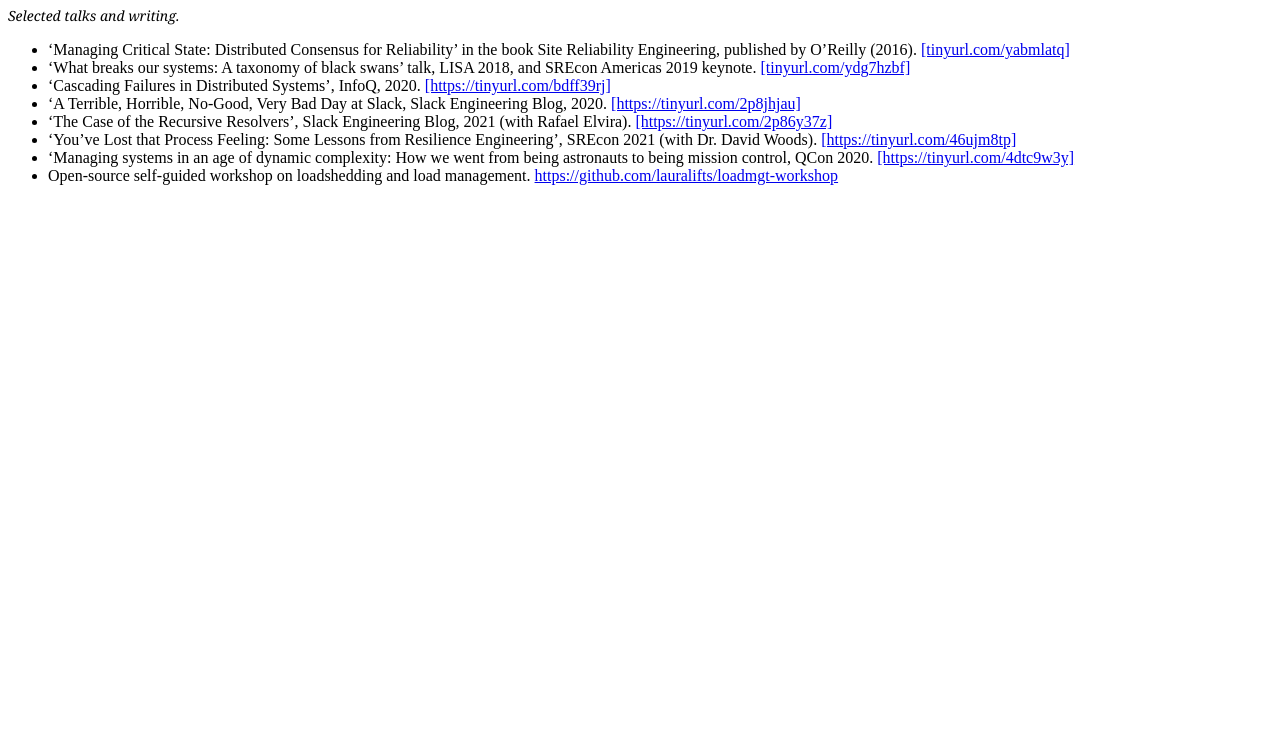
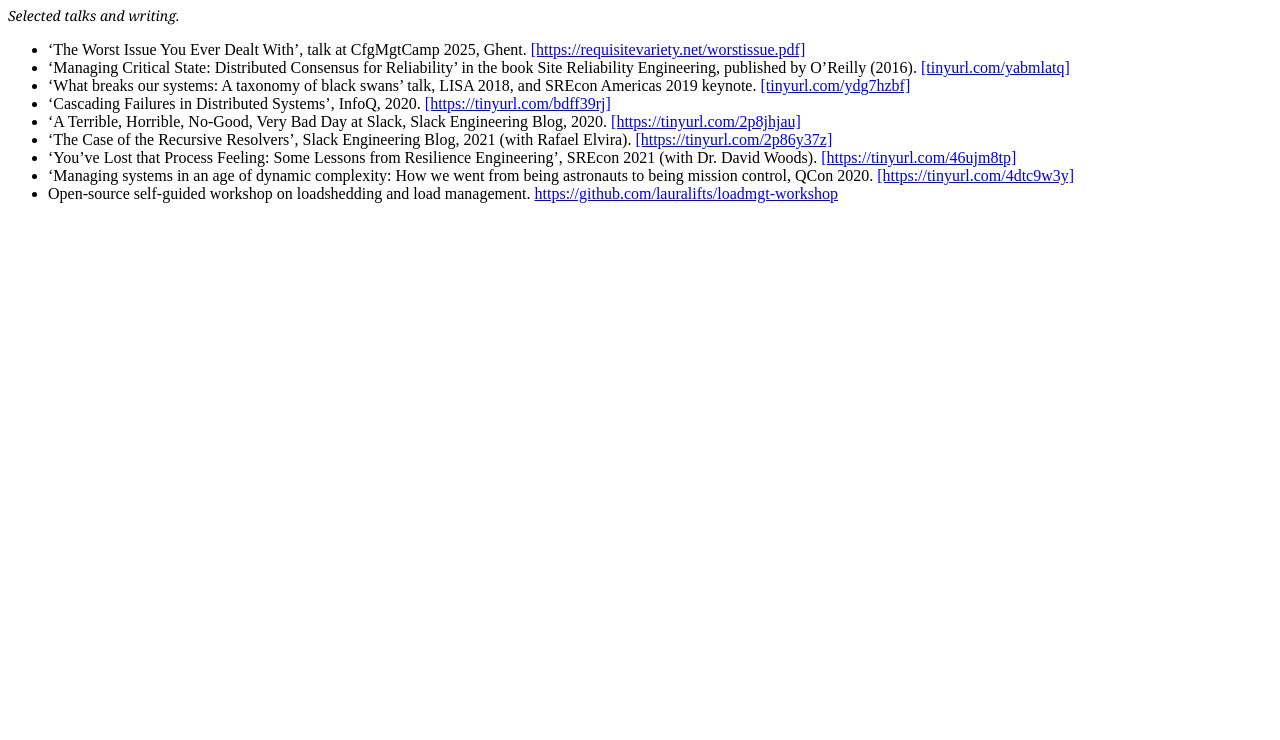
Before and after one commit to lauralifts/reqvarnet, a plain HTML site: page talkswriting.html in a window 1280 px wide. Shown: the part 60-800 px from the top of the page. Drawn offline with Linux system fonts and the light colour scheme.

Commit message:
Add cfgmgtcamp talk to talks and writing page

```diff
--- a/talkswriting.html
+++ b/talkswriting.html
@@ -12,6 +12,8 @@ p {font-family:Georgia, serif;font-size:14px;font-style:normal;font-weight:norma
 <p><i>Selected talks and writing.</i></p>
 
 <ul>
+  <li>‘The Worst Issue You Ever Dealt With’, talk at CfgMgtCamp 2025, Ghent. <a href="https://requisitevariety.net/worstissue.pdf">[https://requisitevariety.net/worstissue.pdf]</a></li>
+
   <li>‘Managing Critical State: Distributed Consensus for Reliability’ in the book Site Reliability Engineering, published by O’Reilly (2016). <a href="tinyurl.com/yabmlatq">[tinyurl.com/yabmlatq]</a></li>
 
   <li>‘What breaks our systems: A taxonomy of black swans’ talk, LISA 2018, and SREcon Americas 2019 keynote. <a href="tinyurl.com/ydg7hzbf">[tinyurl.com/ydg7hzbf]</a></li>
```
